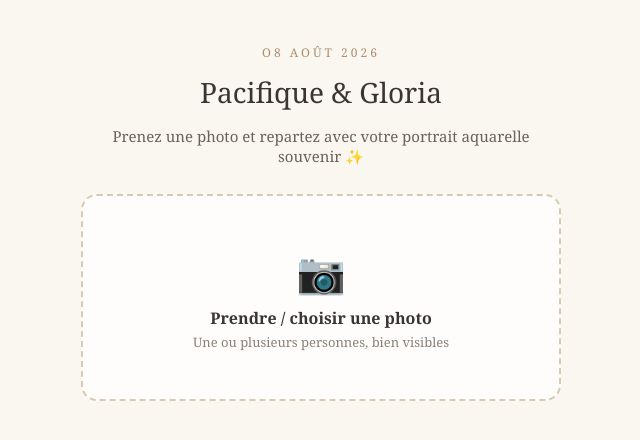
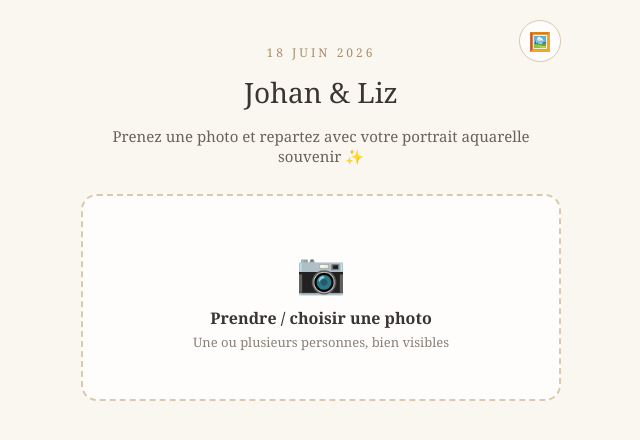
Before and after one commit to gerda001/caricature-mariage, a Next.js app: page / in a window 1280 px wide. Shown: the top 440 px of the page, without its empty margins (319-959 px from the left). Built offline with nearby package versions, Linux system fonts and the light colour scheme.

Commit message:
Update page.js

```diff
--- a/app/page.js
+++ b/app/page.js
@@ -2,8 +2,8 @@
 
 import { useState, useRef } from 'react';
 
-const COUPLE_NAMES = 'Pacifique & Gloria'; // <-- Changez ce nom
-const WEDDING_DATE = 'O8 Août 2026'; // <-- Changez cette date
+const COUPLE_NAMES = 'Johan & Liz'; // <-- Changez ce nom
+const WEDDING_DATE = '18 Juin 2026'; // <-- Changez cette date
 
 export default function Home() {
   const [preview, setPreview] = useState(null);
@@ -62,8 +62,31 @@ export default function Home() {
         margin: '0 auto',
         padding: '32px 20px 60px',
         textAlign: 'center',
+        position: 'relative',
       }}
     >
+      <a
+        href="/gallery"
+        title="Voir la galerie"
+        style={{
+          position: 'absolute',
+          top: 20,
+          right: 20,
+          width: 40,
+          height: 40,
+          borderRadius: '50%',
+          background: '#fffdfb',
+          border: '1px solid #d8c9b0',
+          display: 'flex',
+          alignItems: 'center',
+          justifyContent: 'center',
+          fontSize: 18,
+          textDecoration: 'none',
+        }}
+      >
+        🖼️
+      </a>
+
       <p style={{ letterSpacing: 3, textTransform: 'uppercase', fontSize: 12, color: '#a98f6b' }}>
         {WEDDING_DATE}
       </p>
```
